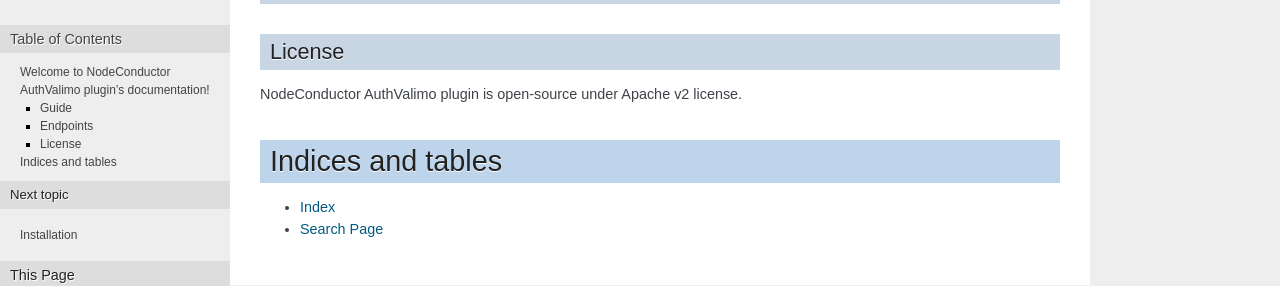
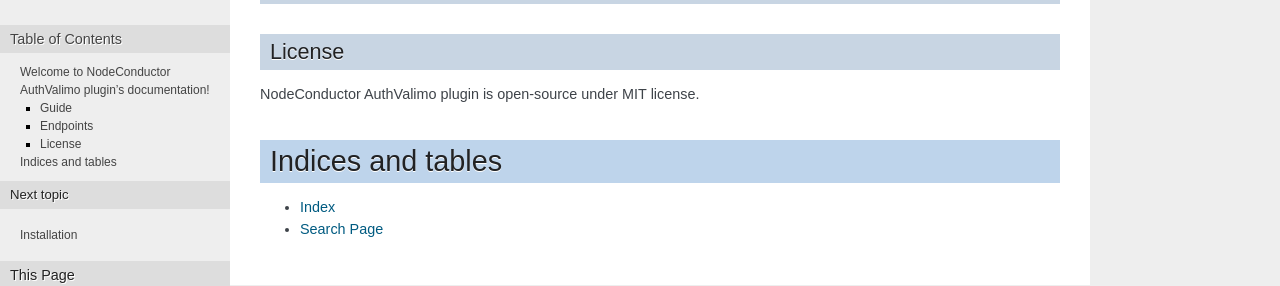
Before and after one commit to opennode/nodeconductor-auth-valimo, a Sphinx documentation site: the page built from docs/index.rst, in a window 1280 px wide. Shown: the part 350-636 px from the top of the page. Built offline with Sphinx 7.4.7, drawn with Linux system fonts in a browser that asks for light colours; pages that are not in the unit, such as notebooks, are missing from menus; the version number is read from the project's files by our own code.

Commit message:
Change license to MIT
        - OPS-213

```diff
--- a/docs/index.rst
+++ b/docs/index.rst
@@ -24,7 +24,7 @@ Endpoints
 License
 -------
 
-NodeConductor AuthValimo plugin is open-source under Apache v2 license.
+NodeConductor AuthValimo plugin is open-source under MIT license.
 
 
 Indices and tables
--- a/setup.py
+++ b/setup.py
@@ -39,6 +39,6 @@ setup(
         'Intended Audience :: Developers',
         'Intended Audience :: System Administrators',
         'Operating System :: OS Independent',
-        'License :: OSI Approved :: Apache Software License',
+        'License :: OSI Approved :: MIT License',
     ],
 )
```
Also changed, not shown: LICENSE.md, 1 other file.
